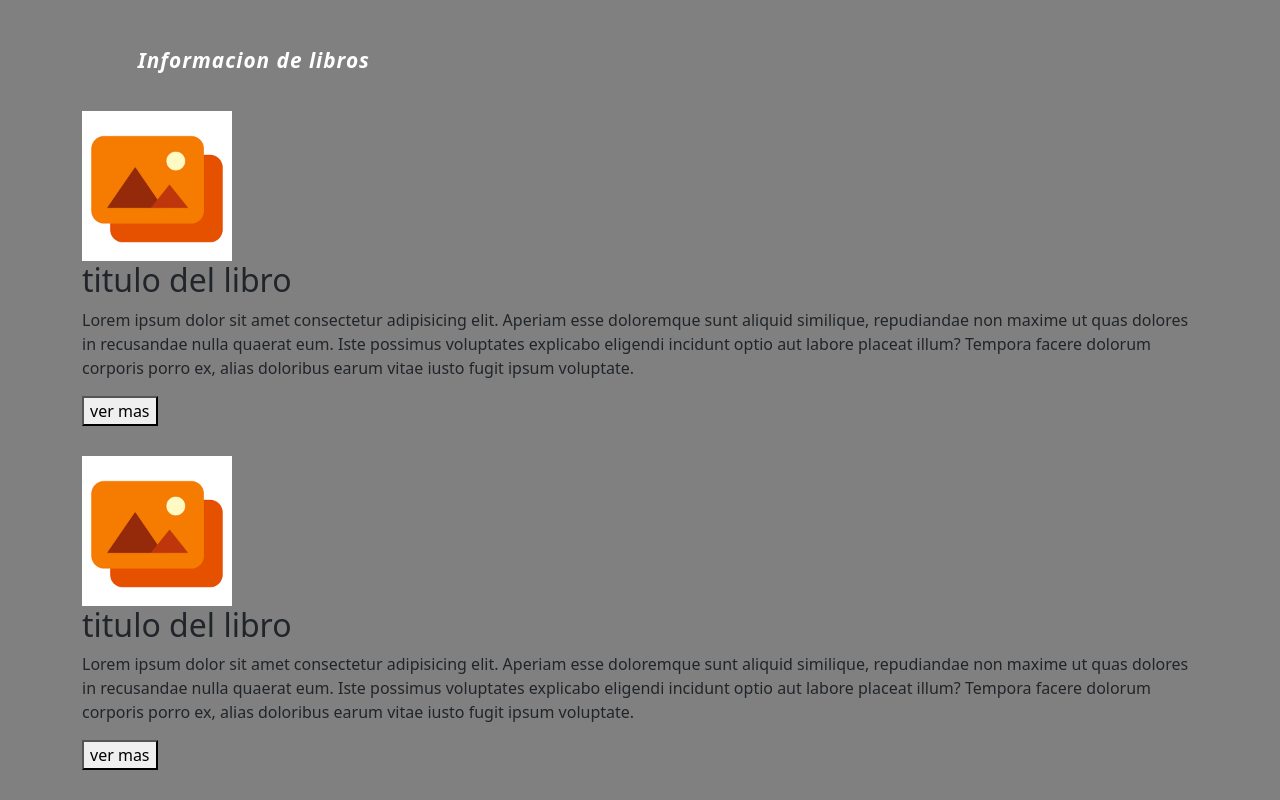
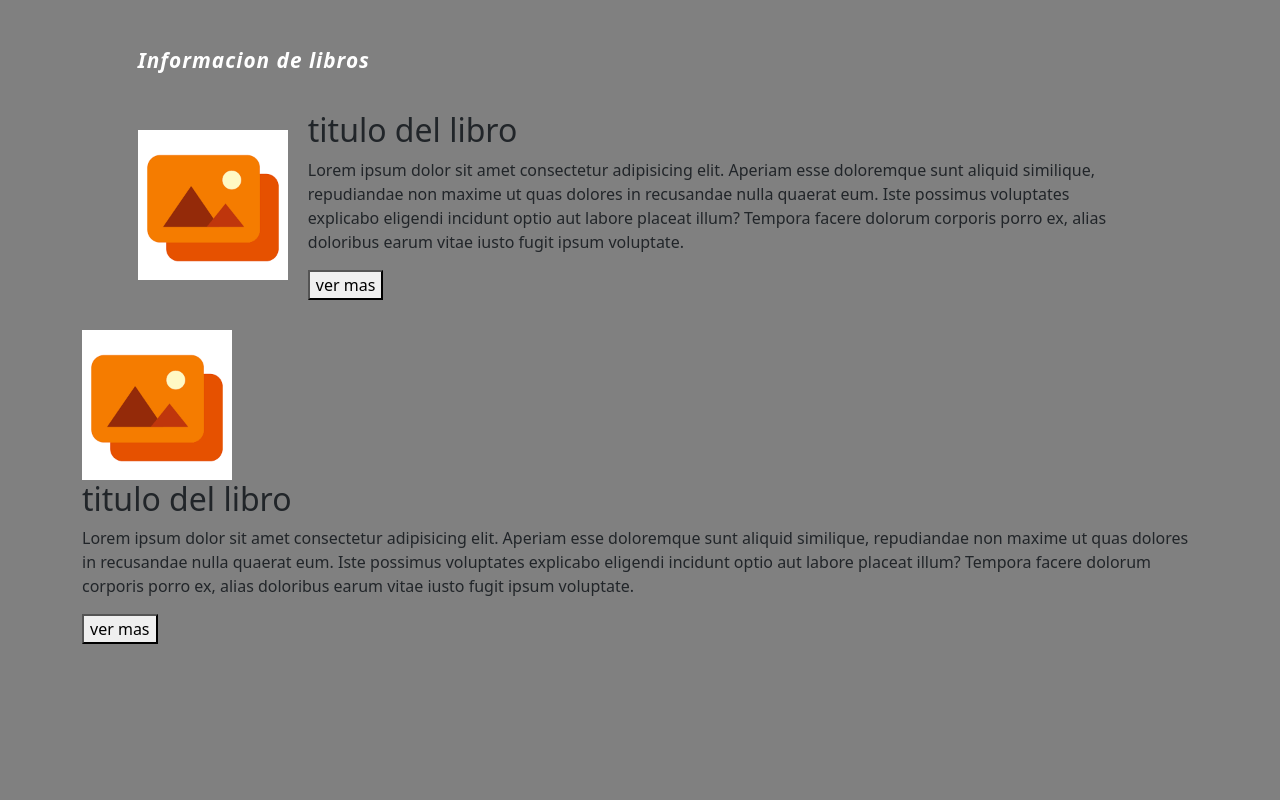
Before and after one commit to Jair-Academlo/lety_cisneros, a React (Vite) app: page /#/ in a window 1280 px wide. Shown: the part 2099-2899 px from the top of the page. After the commit the page ends 2773 px from the top, so only its background shows below. Built offline with nearby package versions, Linux system fonts and the light colour scheme.

Commit message:
update changes

```diff
--- a/src/components/libros/libros.css
+++ b/src/components/libros/libros.css
@@ -22,3 +22,12 @@
 	font-style: italic;
 	color: #fff;
 }
+
+#section-libros-descripcion {
+	width: 90%;
+	display: flex;
+	flex-direction: row;
+	justify-content: center;
+	align-items: center;
+	gap: 20px;
+}
```
